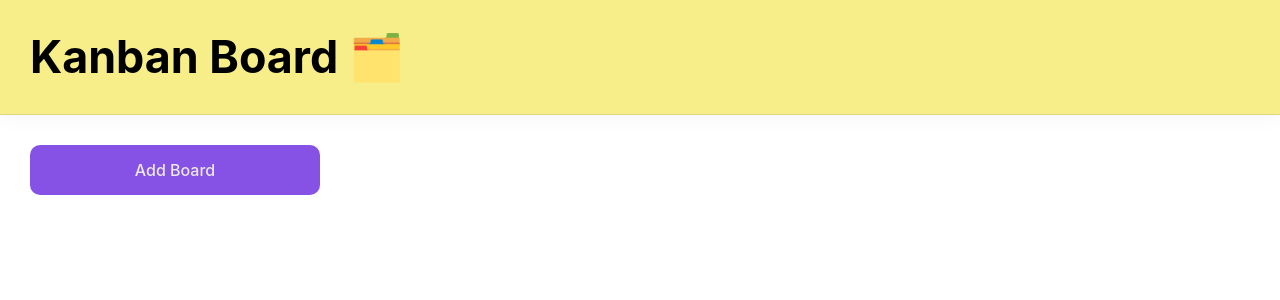
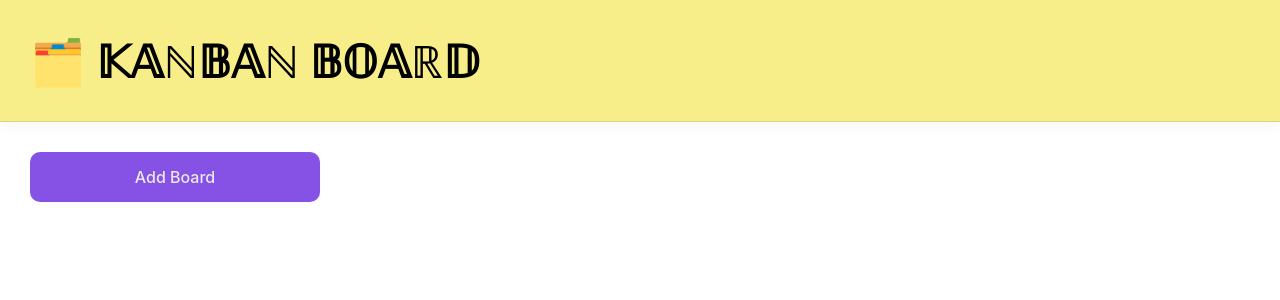
Before and after one commit to ShikshaBhardwaj8/Kanban-Board, a React (Create React App) app: page / in a window 1280 px wide. Shown: the top 300 px of the page. Built offline with nearby package versions, Linux system fonts and the light colour scheme.

Commit message:
Update App.js

```diff
--- a/src/App.js
+++ b/src/App.js
@@ -123,7 +123,7 @@ function App() {
   return (
     <div className="app">
       <div className="app_nav">
-        <h1>Kanban Board 🗂️</h1>
+        <h1>🗂️ 𝕂𝔸ℕ𝔹𝔸ℕ 𝔹𝕆𝔸ℝ𝔻</h1>
       </div>
       <div className="app_boards_container">
         <div className="app_boards">
```
